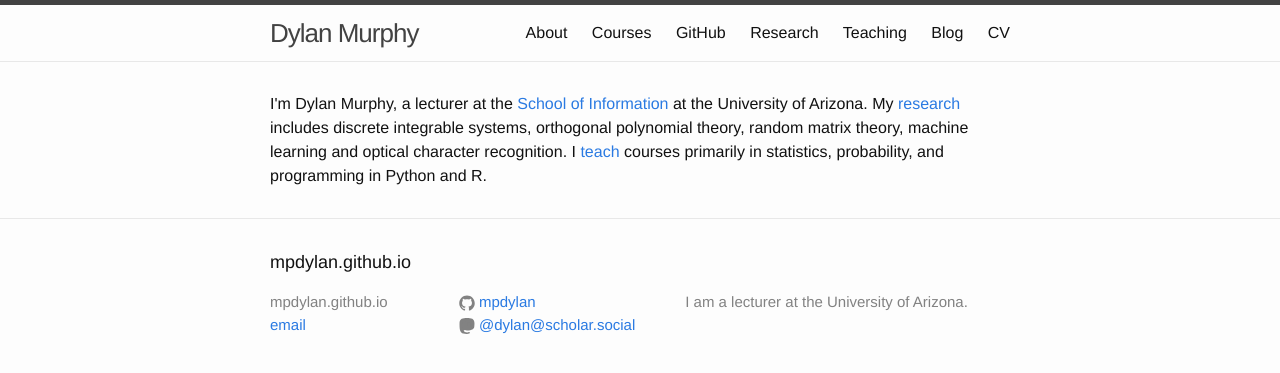
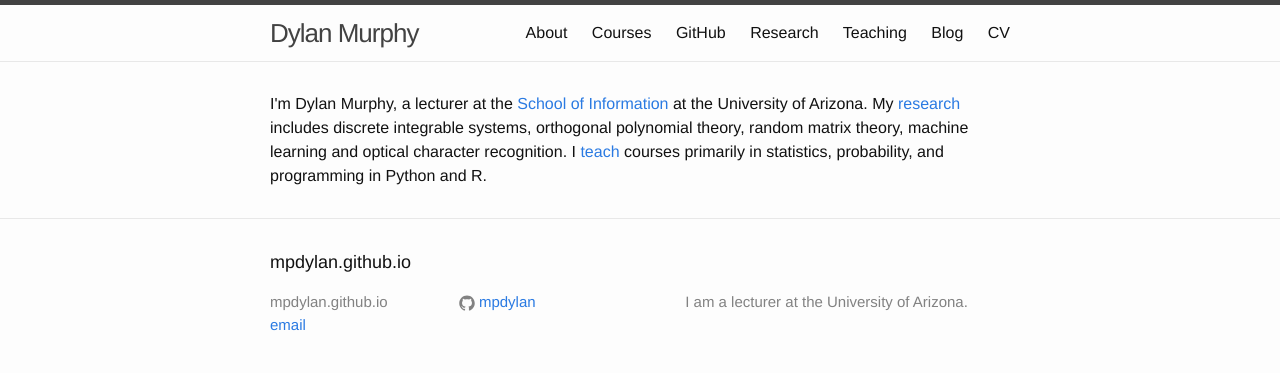
Before and after one commit to mpdylan/mpdylan.github.io, a Jekyll site: the page built from index.html, in a window 1280 px wide. Shown: the top 373 px of the page. Built offline with Jekyll 4.4.1, drawn with Linux system fonts in a browser that asks for light colours.

Commit message:
updated config

```diff
--- a/_config.yml
+++ b/_config.yml
@@ -5,8 +5,6 @@ description: >
 baseurl: ""
 url: "http://mpdylan.github.io"
 github_username: mpdylan
-mastodon_username: dylan
-mastodon_instance: scholar.social
 
 markdown: kramdown
 remote_theme: poole/hyde
```
